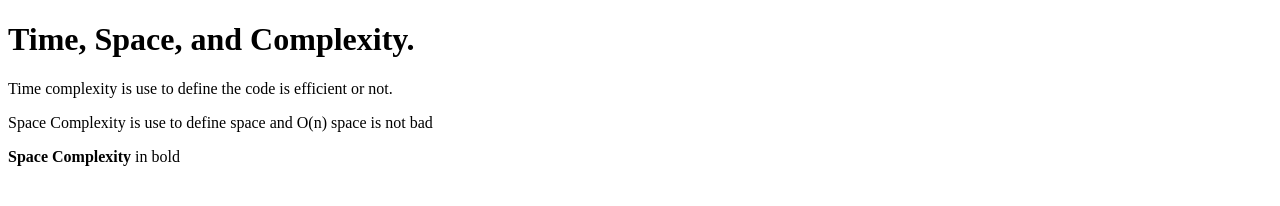
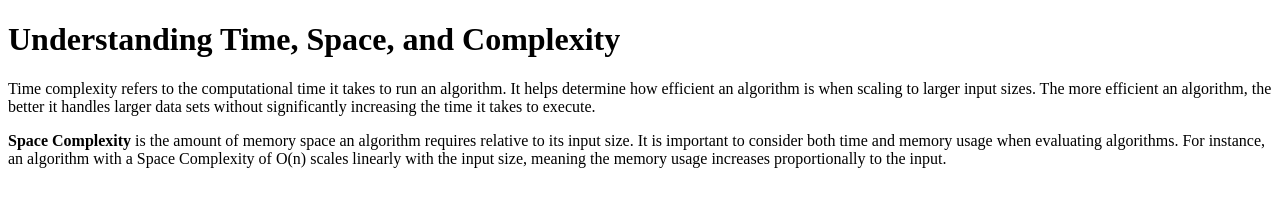
Before and after one commit to acciojob/time-and-space-complexity-AmeyGhatale, a website: page main.html in a window 1280 px wide. Drawn offline with Linux system fonts and the light colour scheme.

Commit message:
created a submission

```diff
--- a/main.html
+++ b/main.html
@@ -8,12 +8,14 @@
 
 <body>
 	<!-- the entire body must be written by student -->
-	<h1>Time, Space, and Complexity. </h1>
+	 <h1>Understanding Time, Space, and Complexity</h1>
 
-	<p>Time complexity is use to define the code is efficient or not.</p>
-	<p>Space Complexity is use to define space and O(n) space is not bad</p>
+    <!-- First paragraph explaining Time Complexity -->
+    <p>Time complexity refers to the computational time it takes to run an algorithm. It helps determine how efficient an algorithm is when scaling to larger input sizes. The more efficient an algorithm, the better it handles larger data sets without significantly increasing the time it takes to execute.</p>
 
-	<p><b>Space Complexity</b> in bold</p>
+    <!-- Second paragraph explaining Space Complexity with bold text -->
+    <p><b>Space Complexity</b> is the amount of memory space an algorithm requires relative to its input size. It is important to consider both time and memory usage when evaluating algorithms. For instance, an algorithm with a Space Complexity of O(n) scales linearly with the input size, meaning the memory usage increases proportionally to the input.</p>
+
     <script type="text/javascript" src="./script.js">
 </script>
 
```
